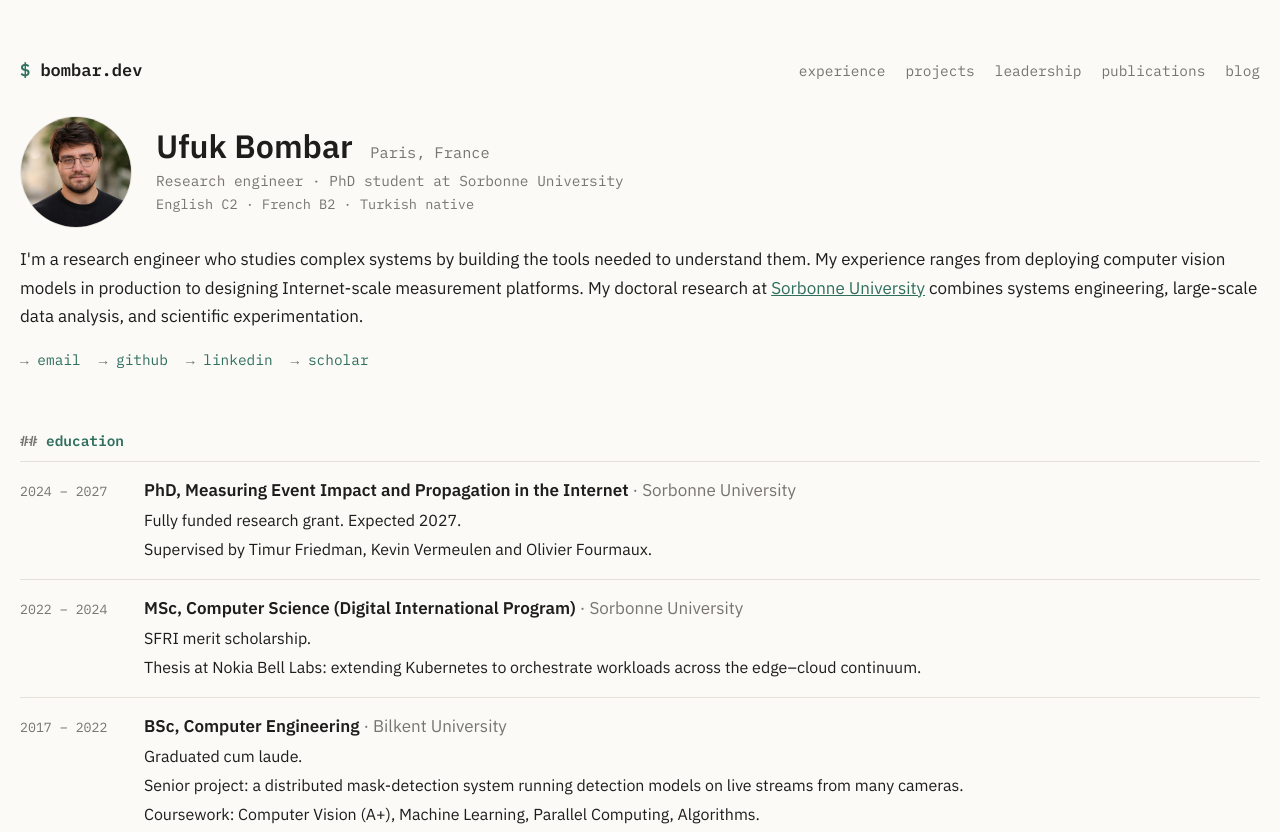
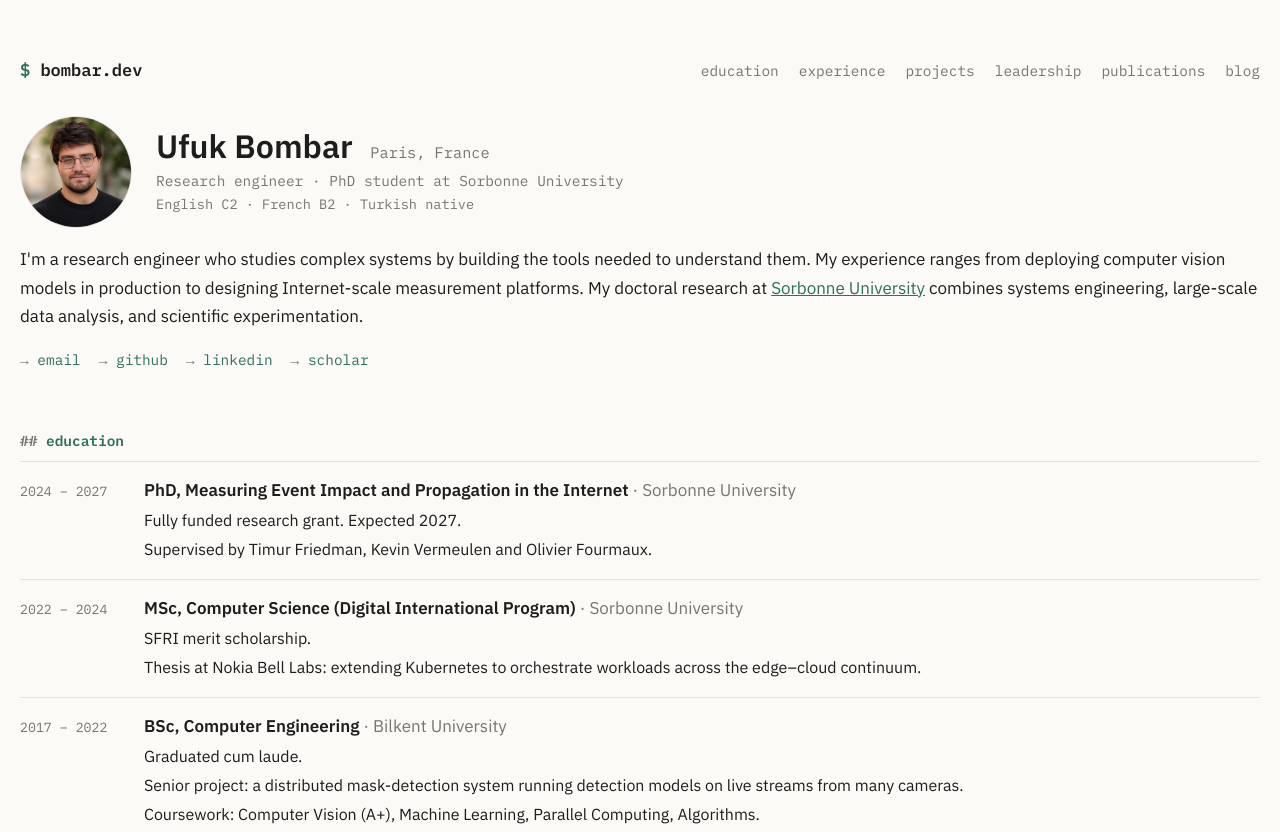
Before and after one commit to ubombar/bombar.dev, a plain HTML site: page index.html in a window 1280 px wide. Shown: the top 832 px of the page. Drawn offline with Linux system fonts and the light colour scheme.

Commit message:
Share the bombar.dev top bar and add an education link
Co-Authored-By: Claude Opus 5.5 <noreply@anthropic.com>

```diff
--- a/index.html
+++ b/index.html
@@ -13,6 +13,7 @@
 <header>
   <a class="brand" href="/">bombar.dev</a>
   <nav>
+    <a href="#education">education</a>
     <a href="#experience">experience</a>
     <a href="#projects">projects</a>
     <a href="#community">leadership</a>
```
